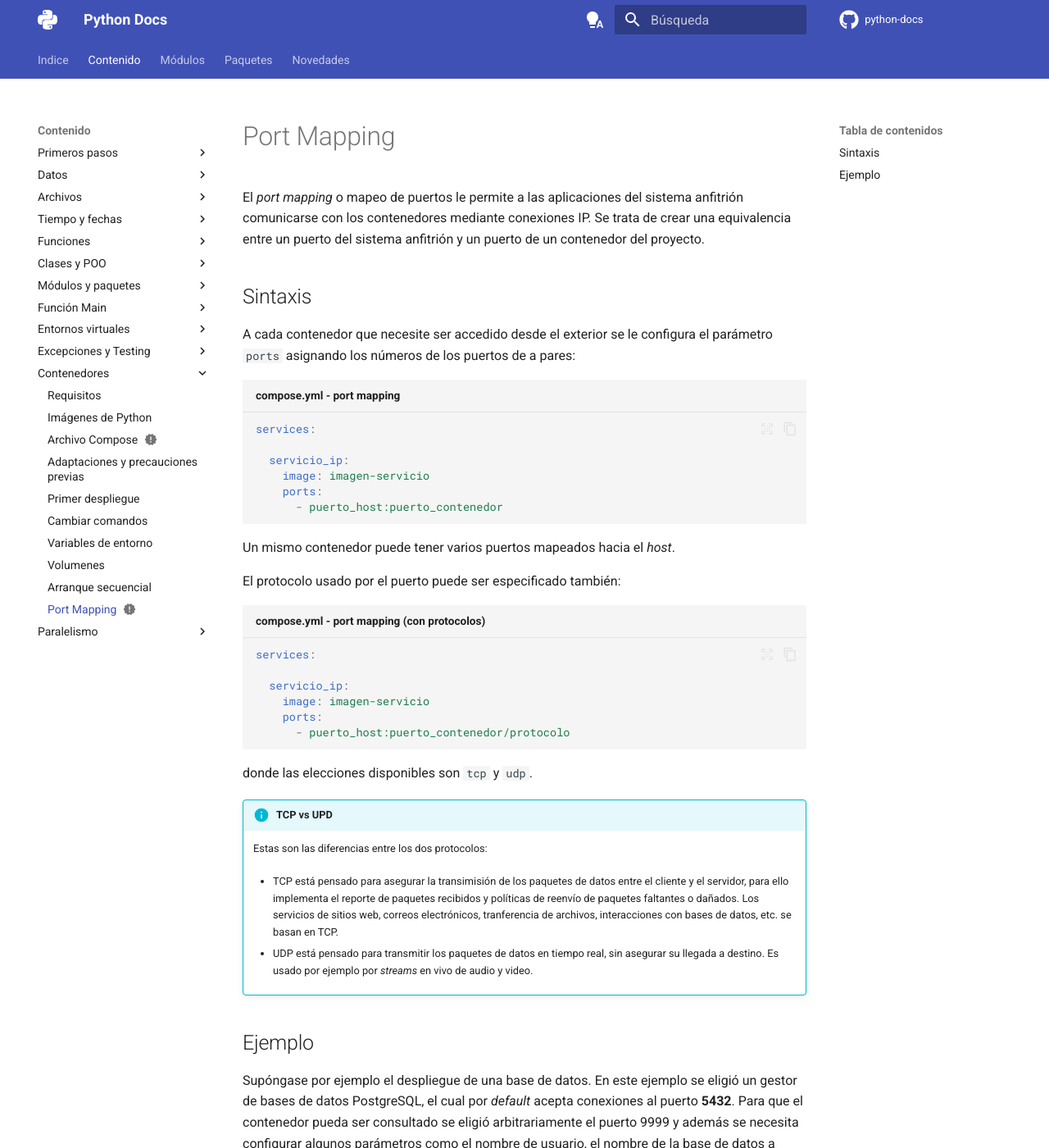
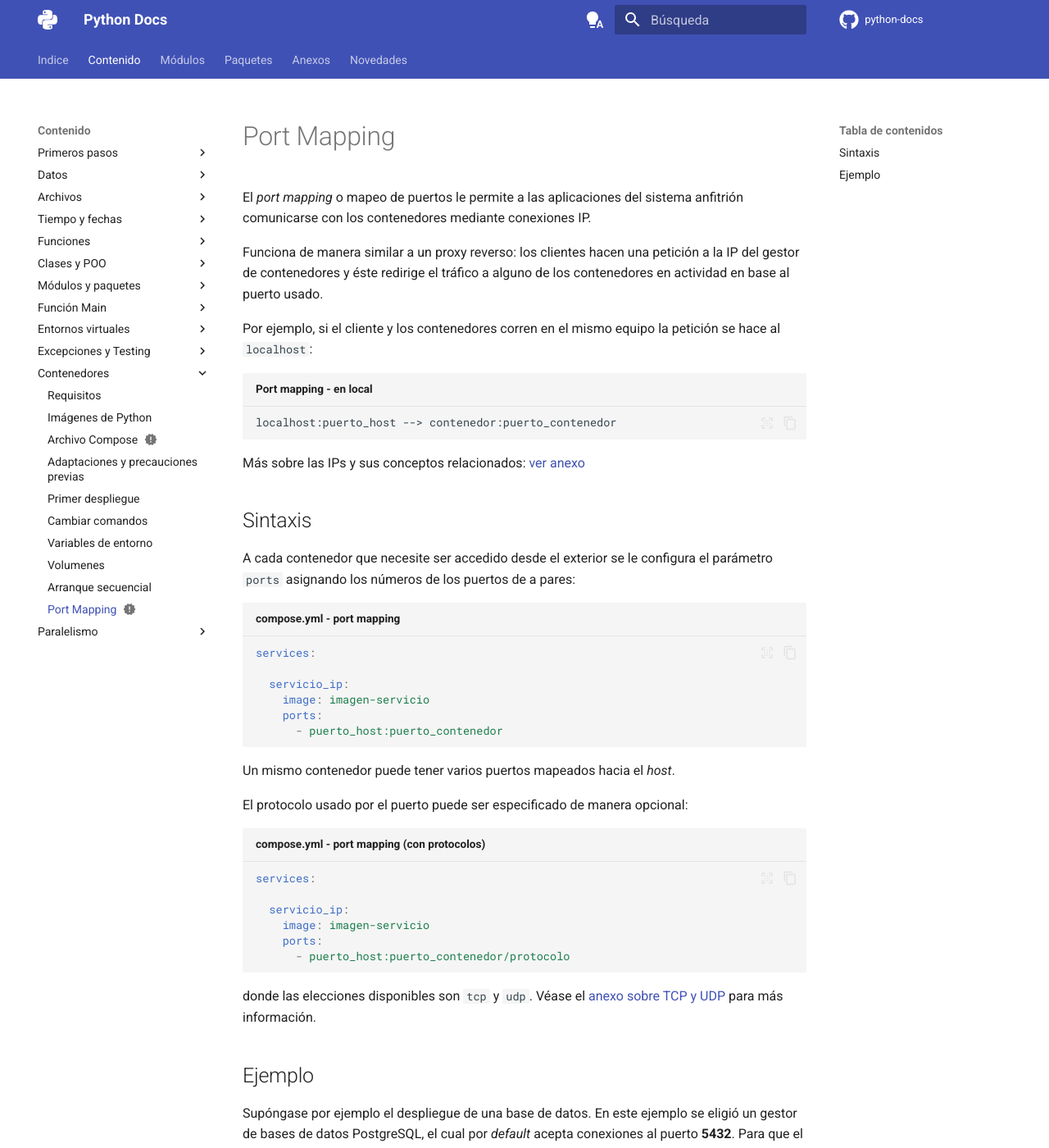
Before and after one commit to alejrot/python-docs, an MkDocs documentation site: the page built from docs/contenedores/puertos.md, in a window 1280 px wide and 1400 px high. Shown: the whole window at 82% size. Built offline with MkDocs 1.6.1 and Material for MkDocs 9.7.7, drawn with Linux system fonts in a browser that asks for light colours; plug-ins that fetch from the network failed and are left out; comment, search, counter and statistics services are not loaded; some of the changed text lies outside the part shown.

Commit message:
Sección ANEXOS agregada

````diff
--- a/docs/contenedores/puertos.md
+++ b/docs/contenedores/puertos.md
@@ -9,8 +9,28 @@
 a las aplicaciones del sistema anfitrión
 comunicarse con los contenedores
 mediante conexiones IP.
+
+<!--
 Se trata de crear una equivalencia entre un puerto del sistema anfitrión
 y un puerto de un contenedor del proyecto.
+ -->
+
+Funciona de manera similar a un proxy reverso:
+los clientes hacen una petición
+a la IP del gestor de contenedores
+y éste redirige el tráfico
+a alguno de los contenedores en actividad
+en base al puerto usado.
+
+Por ejemplo, si el cliente y los contenedores
+corren en el mismo equipo
+la petición se hace al `localhost`:
+
+``` title="Port mapping - en local"
+localhost:puerto_host --> contenedor:puerto_contenedor
+```
+
+Más sobre las IPs y sus conceptos relacionados: [ver anexo](../anexos/redes/ip.md)
 
 
 ## Sintaxis
@@ -32,7 +52,8 @@
 hacia el *host*.
 
 
-El protocolo usado por el puerto puede ser especificado también:
+El protocolo usado por el puerto
+puede ser especificado de manera opcional:
 
 ```yaml title="compose.yml - port mapping (con protocolos)"
 services:
@@ -44,26 +65,7 @@
 ```
 
 donde las elecciones disponibles son `tcp` y `udp`.
-
-!!! info "TCP vs UPD"
-
-    Estas son las diferencias entre los dos protocolos:
-
-    - TCP está pensado para asegurar la transimisión
-    de los paquetes de datos entre el cliente y el servidor,
-    para ello implementa el reporte de paquetes recibidos
-    y políticas de reenvío de paquetes faltantes o dañados.
-    Los servicios de sitios web,
-    correos electrónicos,
-    tranferencia de archivos,
-    interacciones con bases de datos,
-    etc. se basan en TCP.
-
-    - UDP está pensado para transmitir
-    los paquetes de datos en tiempo real,
-    sin asegurar su llegada a destino.
-    Es usado por ejemplo por *streams* en vivo de audio y video.
-
+Véase el [anexo sobre TCP y UDP](../anexos/redes/tcp_udp.md) para más información.
 
 
 ## Ejemplo
@@ -87,20 +89,18 @@
 services:
 
   base_datos:
-    restart: always
     image: postgres:17.2-bookworm
     ports:
       - 9999:5432
+    # otras configuraciones
+    restart: always
     volumes:
-      - volumen_db:/var/lib/postgresql/data
+      - /var/lib/postgresql/data
     environment:
       POSTGRES_USER:     noname
       POSTGRES_PASSWORD: 123456
       POSTGRES_DB:       test-red
+```
 
 
-volumes:
-  volumen_db:
-```
-
 Más sobre las imágenes de PostgreSQL: [DockerHub](https://hub.docker.com/_/postgres/)
--- a/mkdocs.yml
+++ b/mkdocs.yml
@@ -329,7 +329,8 @@
       - pathlib/analisis.md
       - pathlib/consultas.md
       - pathlib/alteracion.md
-      - pathlib/permisos.md
+      # - pathlib/permisos.md
+      - anexos/permisos.md
 
     - Argparse:
       - argparse/index.md
@@ -360,6 +361,15 @@
     - FFMPEG-Python: paquetes/ffmpeg.md
 
 
+  - Anexos:
+    - anexos/index.md
+    - anexos/permisos.md
+    - IP y Redes:
+      - anexos/redes/index.md
+      - anexos/redes/ip.md
+      - anexos/redes/tcp_udp.md
+
+
   # - Recursos:
   #   - contenido/enlaces.md
 
````
Also changed, not shown: docs/anexos/index.md (added, +14 -0 lines), docs/anexos/permisos.md (renamed from docs/pathlib/permisos.md, +1 -1 lines), docs/anexos/redes/index.md (added, +11 -0 lines), docs/anexos/redes/ip.md (added, +112 -0 lines), docs/anexos/redes/tcp_udp.md (added, +101 -0 lines), docs/blog/posts/v2.md (+13 -3 lines), docs/pathlib/alteracion.md (+1 -1 lines).
